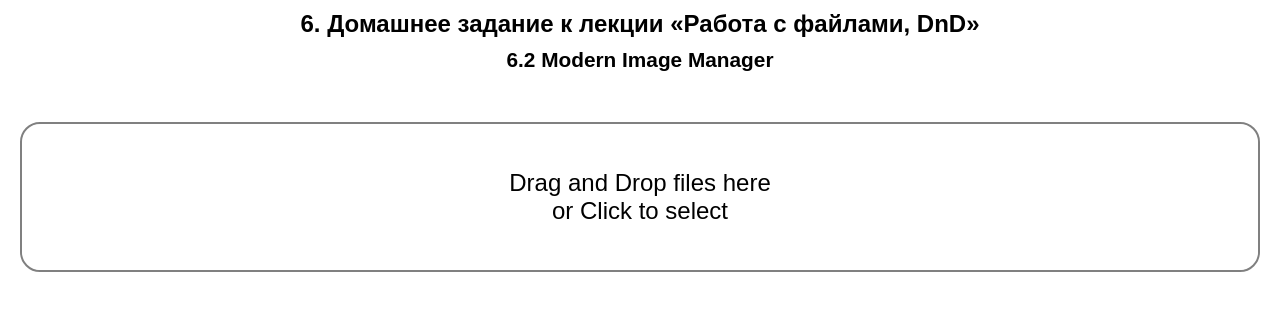
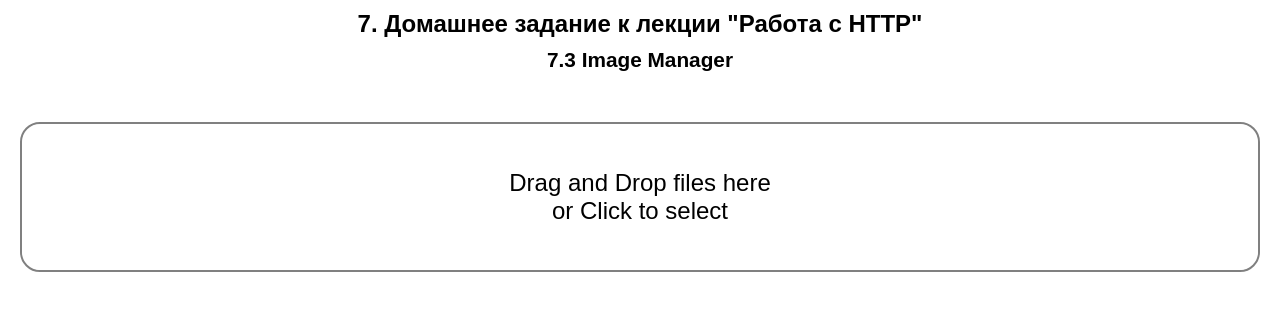
Before and after one commit to MKSInc/AHJ-hw.-7-HTTP.-3-Image-Manager-Frontend, a website built with webpack: page src/index.html in a window 1280 px wide. Built offline with nearby package versions, Linux system fonts and the light colour scheme; no server answers.

Commit message:
fix: index.html fixed

```diff
--- a/src/index.html
+++ b/src/index.html
@@ -10,11 +10,11 @@
    <!-- Для поддержки адаптивности -->
    <meta name="viewport" content="width=device-width, initial-scale=1.0, maximum-scale=1.0, user-scalable=0">
 
-   <title>AHJ-hw.-6-DnD.-2-Modern-image-manager</title>
+   <title>AHJ-hw.-7-HTTP.-3-Image-manager</title>
 </head>
 <body>
-  <h1>6. Домашнее задание к лекции «Работа с файлами, DnD»</h1>
-  <h2>6.2 Modern Image Manager</h2>
+  <h1>7. Домашнее задание к лекции "Работа с HTTP"</h1>
+  <h2>7.3 Image Manager</h2>
 
   <div class="container"></div>
 </body>
```
